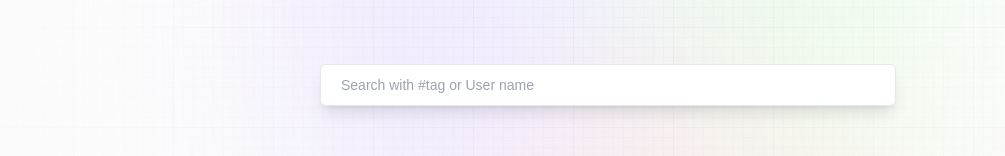
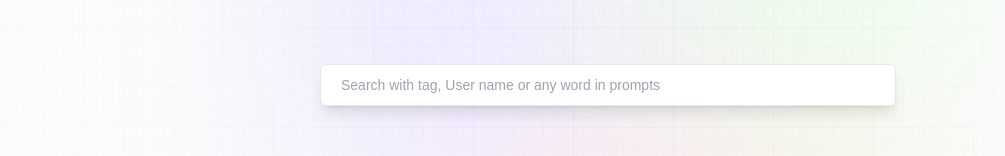
Before and after one commit to Antor1155/next-first, a Next.js app: page / in a window 1280 px wide. Shown: the part 378-534 px from the top of the page, without its empty margins (32-1037 px from the left). Built offline with nearby package versions, Linux system fonts and the light colour scheme; no server answers; the database is empty.

Commit message:
complete safe project before adding the search capability

```diff
--- a/components/Feed.jsx
+++ b/components/Feed.jsx
@@ -27,7 +27,7 @@ const Feed = () => {
       <form className="relative w-full flex-center">
         <input
           type="text"
-          placeholder="Search with #tag or User name"
+          placeholder="Search with tag, User name or any word in prompts"
           value={searchText}
           onChange={handleSearchChange}
           required
--- a/components/Form.jsx
+++ b/components/Form.jsx
@@ -39,7 +39,7 @@ const Form = ({ type, post, setPost, submitting, handleSubmit, }) => {
           <input
             value={post.tag}
             onChange={(e) => setPost({ ...post, tag: e.target.value })}
-            placeholder="#tag"
+            placeholder="tag"
             required
             className="form_input"
           >
```
